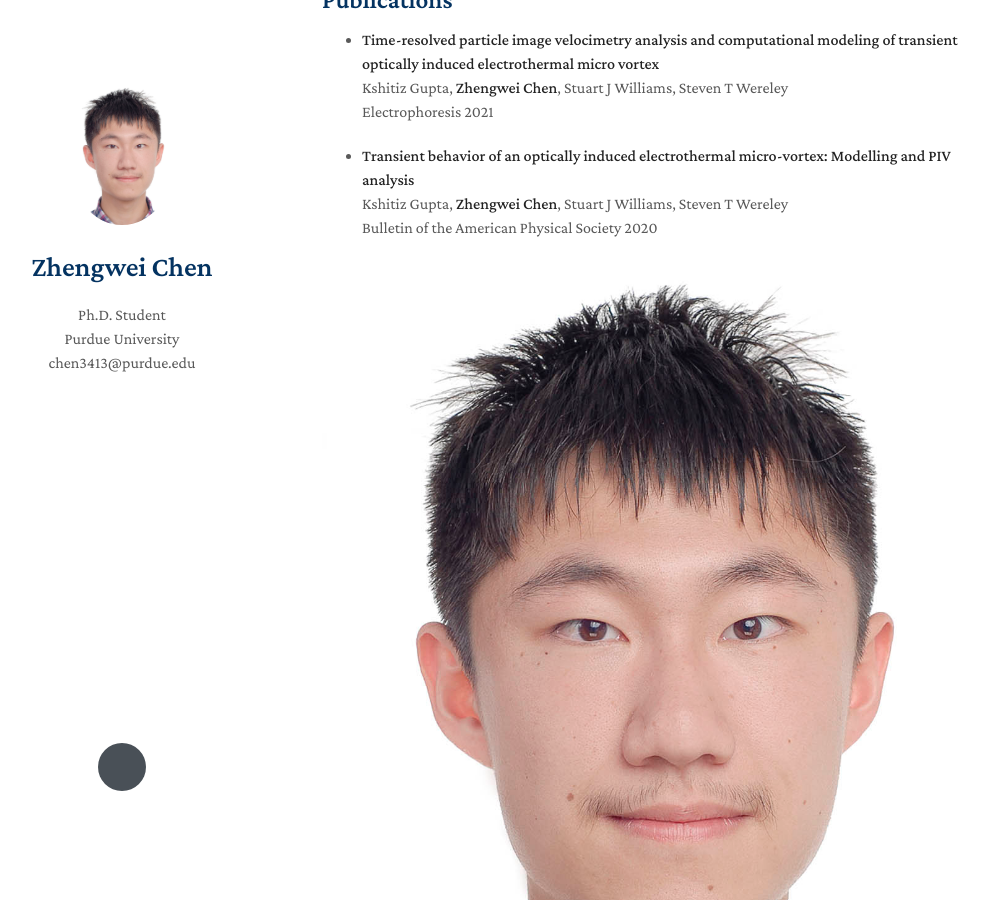
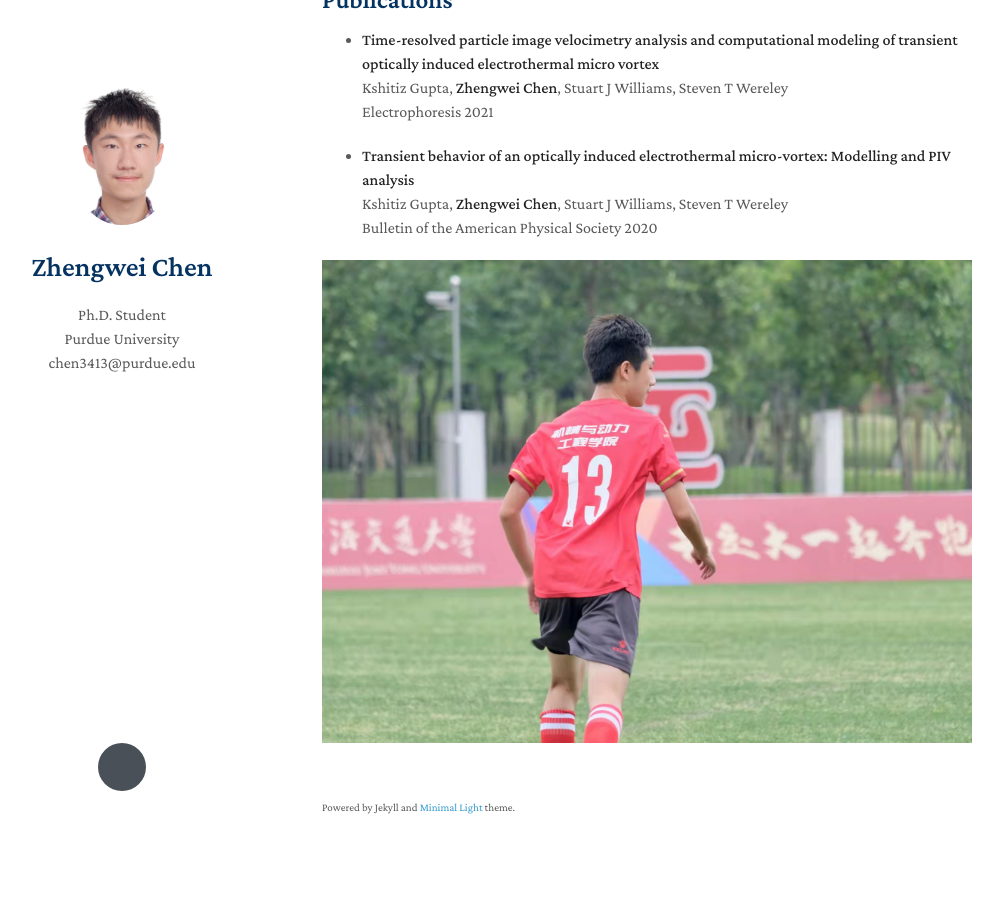
Before and after one commit to zhengweichen1998/zhengweichen, a Jekyll site: the page built from index.md, in a window 1280 px wide and 900 px high, scrolled down 499 px. Shown: the whole window, without its empty margins (148-1151 px from the left). Built offline with Jekyll 4.4.1, drawn with Linux system fonts in a browser that asks for light colours; nearby versions of some CDN libraries; a style sheet for code colours, icons or effects is not loaded; our own code applies the rules of GitHub Pages for plain Markdown files.

Commit message:
Update index.md

```diff
--- a/index.md
+++ b/index.md
@@ -34,4 +34,4 @@ Kshitiz Gupta, **Zhengwei Chen**, Stuart J Williams, Steven T Wereley
 Bulletin of the American Physical Society 2020
 
 
-![avatar](./assets/img/CZW.jpg)
+![avatar](./assets/img/soccer.jpg)
```
